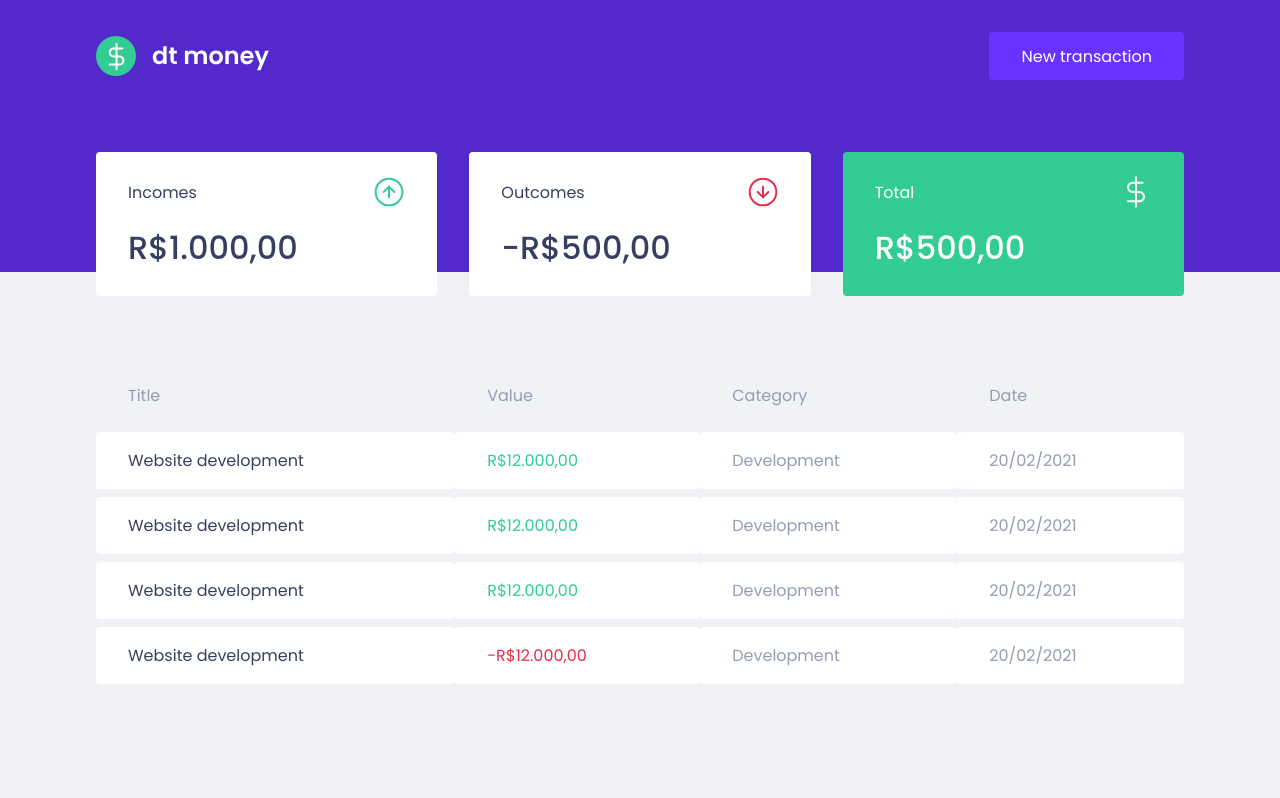
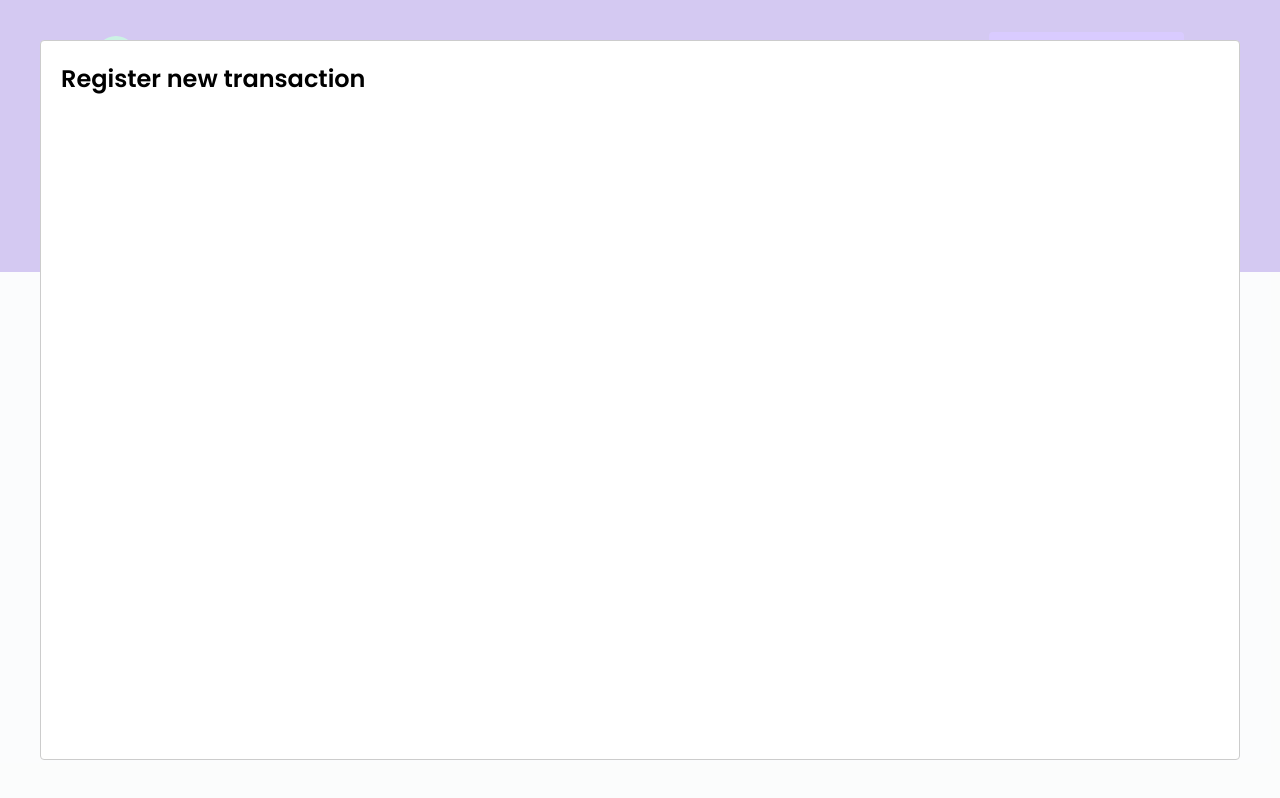
Before and after one commit to joaopcm/dt-money, a React (Create React App) app: page / in a window 1280 px wide. Both pictures are taken after a click on the button "New transaction". Built offline with nearby package versions, Linux system fonts and the light colour scheme; no server answers; what miragejs would draw is missing.

Commit message:
feat: add Modal component with react-modal

```diff
--- a/package.json
+++ b/package.json
@@ -7,6 +7,7 @@
     "miragejs": "^0.1.41",
     "react": "^17.0.2",
     "react-dom": "^17.0.2",
+    "react-modal": "^3.13.1",
     "react-scripts": "4.0.3",
     "styled-components": "^5.3.0",
     "web-vitals": "^1.0.1"
@@ -19,6 +20,7 @@
     "@types/node": "^12.0.0",
     "@types/react": "^17.0.0",
     "@types/react-dom": "^17.0.0",
+    "@types/react-modal": "^3.12.0",
     "@types/styled-components": "^5.1.9",
     "typescript": "^4.1.2"
   },
--- a/src/App.tsx
+++ b/src/App.tsx
@@ -1,12 +1,34 @@
+import { useState } from "react";
+import Modal from "react-modal";
 import { Dashboard } from "./components/Dashboard";
 import { Header } from "./components/Header";
 import { GlobalStyle } from "./styles/global";
 
+Modal.setAppElement("#root");
+
 export function App() {
+  const [isNewTransactionModalOpen, setIsNewTransactionModalOpen] = useState(
+    false
+  );
+
+  function handleOpenNewTransactionModal() {
+    setIsNewTransactionModalOpen(true);
+  }
+
+  function handleCloseNewTransactionModal() {
+    setIsNewTransactionModalOpen(false);
+  }
+
   return (
     <>
-      <Header />
+      <Header onOpenNewTransactionModal={handleOpenNewTransactionModal} />
       <Dashboard />
+      <Modal
+        isOpen={isNewTransactionModalOpen}
+        onRequestClose={handleCloseNewTransactionModal}
+      >
+        <h2>Register new transaction</h2>
+      </Modal>
       <GlobalStyle />
     </>
   );
--- a/src/components/Header/index.tsx
+++ b/src/components/Header/index.tsx
@@ -1,12 +1,18 @@
 import logoImg from "../../assets/logo.svg";
 import { Container, Content } from "./styles";
 
-export function Header() {
+interface HeaderProps {
+  onOpenNewTransactionModal: () => void;
+}
+
+export function Header({ onOpenNewTransactionModal }: HeaderProps) {
   return (
     <Container>
       <Content>
         <img src={logoImg} alt="dt money" />
-        <button type="button">New transaction</button>
+        <button type="button" onClick={onOpenNewTransactionModal}>
+          New transaction
+        </button>
       </Content>
     </Container>
   );
--- a/src/components/TransactionsTable/index.tsx
+++ b/src/components/TransactionsTable/index.tsx
@@ -15,7 +15,7 @@ export function TransactionsTable() {
         <thead>
           <tr>
             <th>Title</th>
-            <th>Value</th>
+            <th>Amount</th>
             <th>Category</th>
             <th>Date</th>
           </tr>
```
Also changed, not shown: 1 other file (tests, documents, lock files or other folders).
